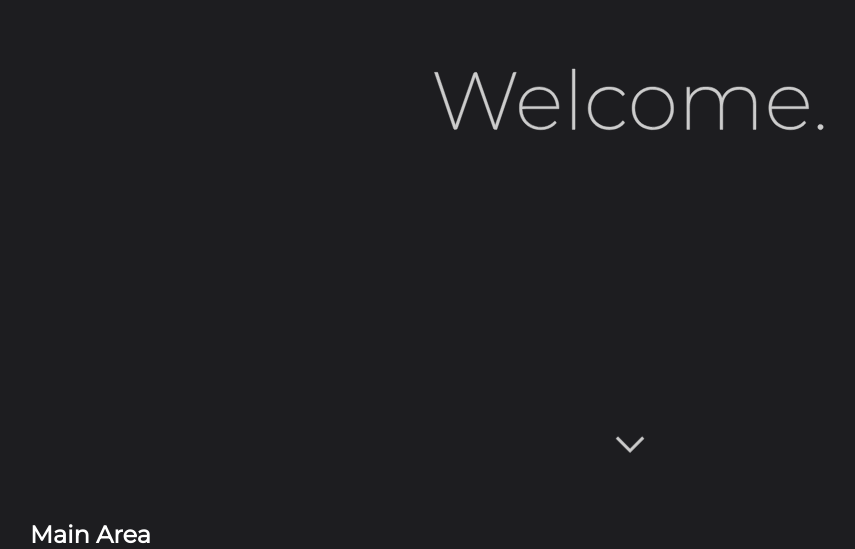
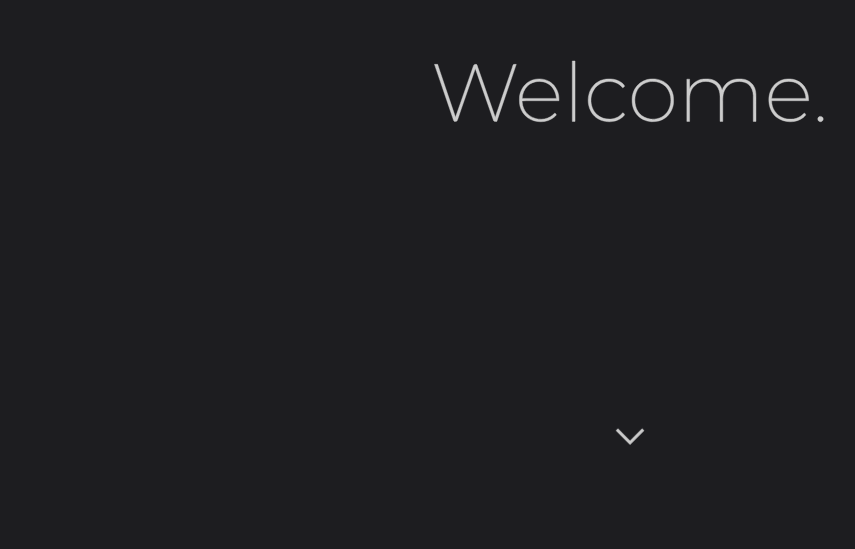
Before and after one commit to joseph-johnson27001/portfolio, a Vue app: page / in a window 1280 px wide. Shown: the part 308-857 px from the top of the page, without its empty margins (10-865 px from the left). After the commit the page ends 800 px from the top, so only its background shows below. Built offline with nearby package versions, Linux system fonts and the light colour scheme.

Commit message:
State import correctly

```diff
--- a/src/App.vue
+++ b/src/App.vue
@@ -1,7 +1,7 @@
 <template>
   <div id="app">
-    <WelcomeAnimation />
-    <MainArea />
+    <WelcomeAnimation v-if="shouldShowAnimation" />
+    <MainArea v-else />
   </div>
 </template>
 
@@ -11,9 +11,15 @@ import MainArea from "./components/MainArea.vue";
 
 export default {
   name: "App",
+  inject: ["state"],
   components: {
     WelcomeAnimation,
     MainArea,
+  },
+  computed: {
+    shouldShowAnimation() {
+      return this.state.showAnimation;
+    },
   },
 };
 </script>
@@ -22,6 +28,7 @@ export default {
 body {
   background-color: #1d1d20;
   font-family: "Montserrat";
+  margin: 0px;
 }
 
 #app {
--- /dev/null
+++ b/src/store/state.js
@@ -0,0 +1,3 @@
+export default {
+  showAnimation: true,
+};
```
Also changed, not shown: src/main.js (+4 -3 lines).
